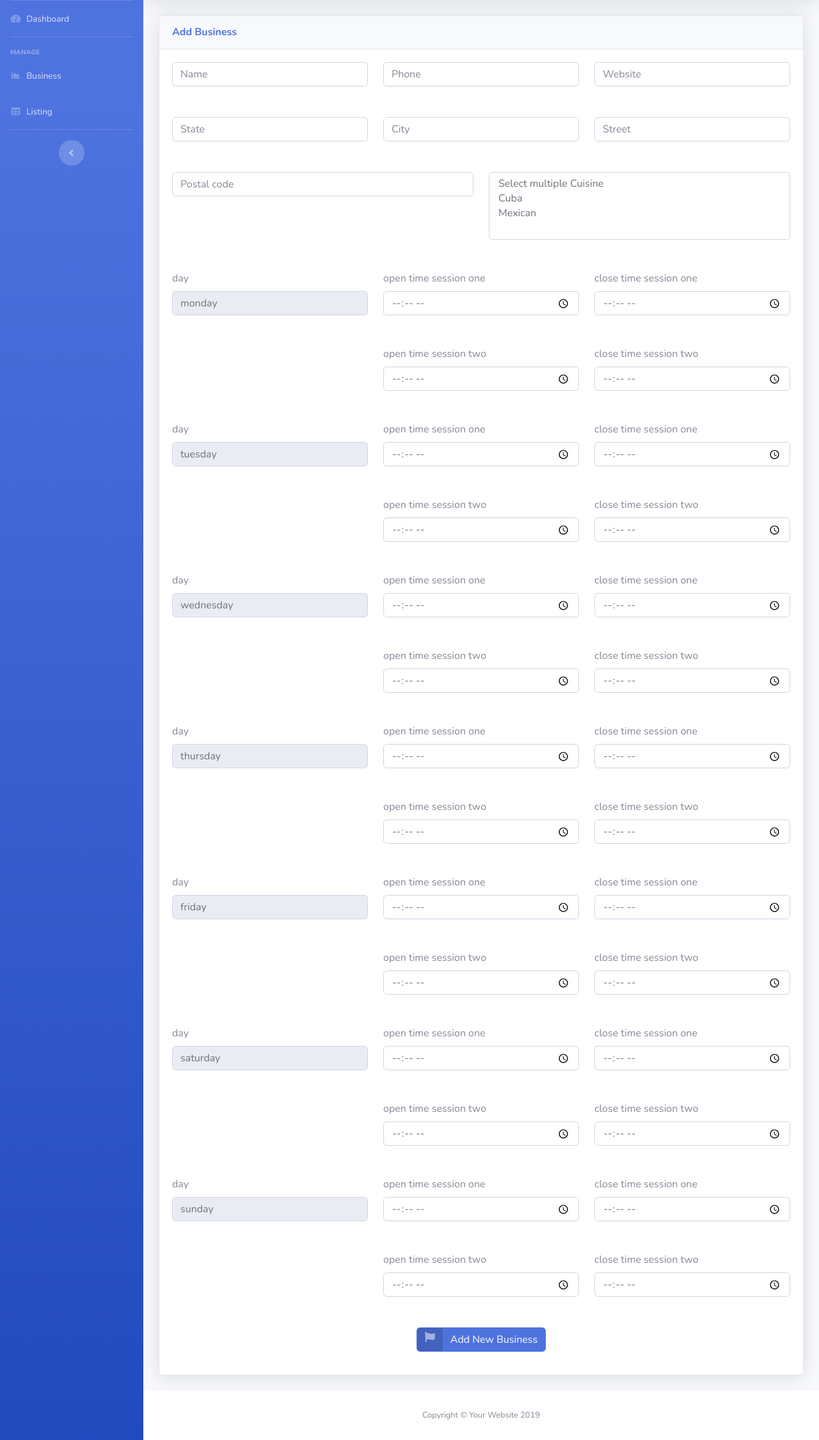
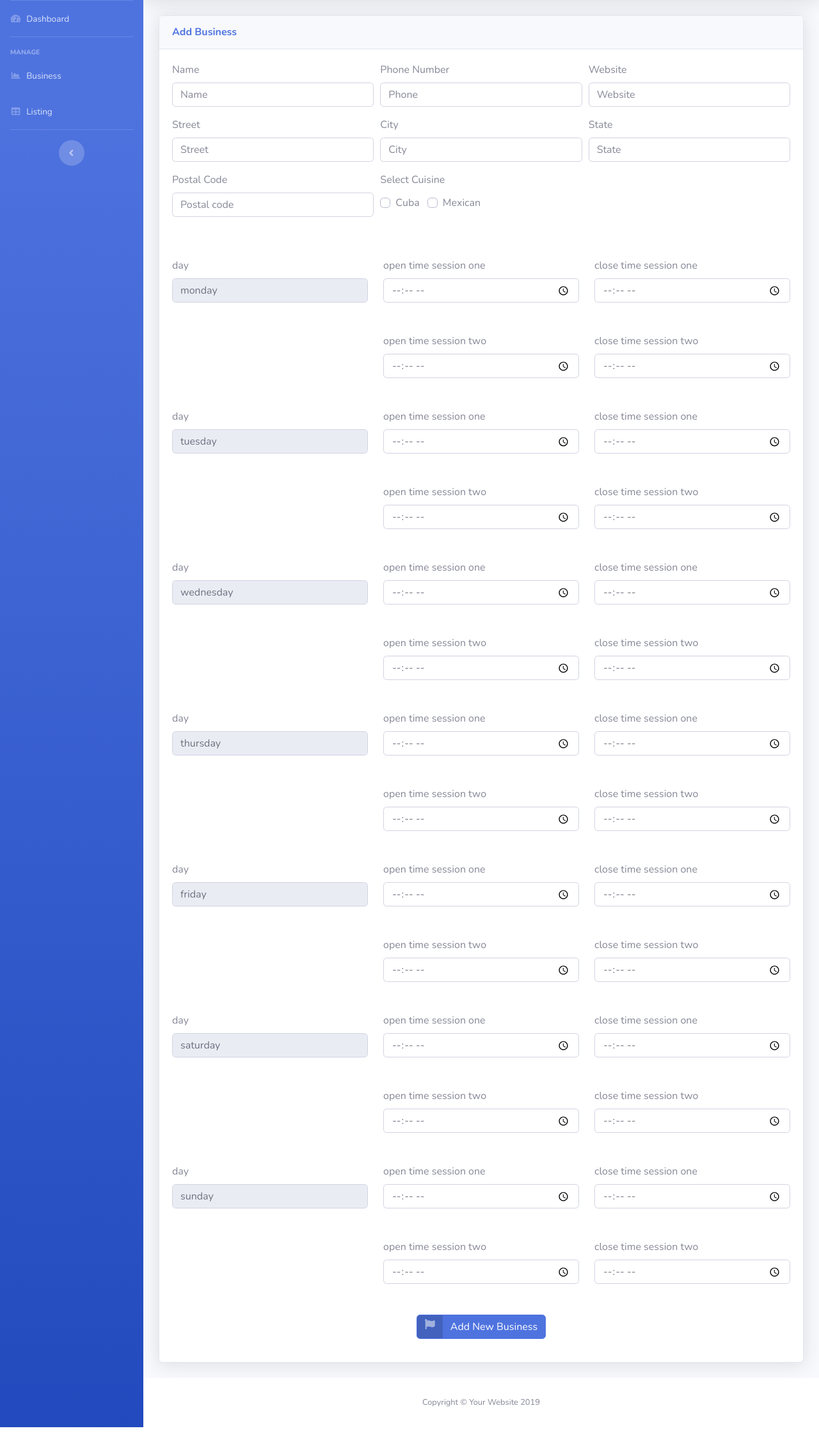
Before and after one commit to phassans/hungryhour-admin, a Django app: page /business/add in a window 1280 px wide. Shown: the part 70-2321 px from the top of the page at 64% size. Run offline with Django 3.2, Linux system fonts and the light colour scheme; parts of the project's set-up code (start-up, migrations or seed data) failed here and were passed over; some libraries are stand-ins or nearby versions.

Commit message:
change UI in add business page

```diff
--- a/content/templates/main/addbusiness.html
+++ b/content/templates/main/addbusiness.html
@@ -9,43 +9,54 @@
     <div class="card-body">
         <form action="/business/insert" method="post">
             {% csrf_token %}
-            <div class="row">
-                <div class="col">
-                    <input type="text" class="form-control" name="name" required placeholder="Name">
+            <div class="form-row">
+                <div class="form-group col-md-4">
+                    <label for="name">Name</label>
+                    <input type="text" class="form-control" name="name" id="name" required placeholder="Name">
                 </div>
-                <div class="col">
-                    <input type="text" class="form-control" name="phone" required placeholder="Phone">
+                <div class="form-group col-md-4">
+                    <label for="phone">Phone Number</label>
+                    <input type="text" class="form-control" name="phone" id="phone" required placeholder="Phone">
                 </div>
-                <div class="col">
-                    <input type="text" class="form-control" name="website" placeholder="Website">
+                <div class="form-group col-md-4">
+                    <label for="website">Website</label>
+                    <input type="text" class="form-control" name="website" id="website" placeholder="Website">
                 </div>
             </div>
-            <div class="row mt-5">
-                <div class="col">
-                    <input type="text" class="form-control" name="state" required placeholder="State">
+            <div class="form-row">
+                <div class="form-group col-md-4">
+                    <label for="street">Street</label>
+                    <input type="text" class="form-control" name="street" id="street" required placeholder="Street">
                 </div>
-                <div class="col">
-                    <input type="text" class="form-control" name="city" required placeholder="City">
+                <div class="form-group col-md-4">
+                    <label for="city">City</label>
+                    <input type="text" class="form-control" name="city" id="city" required placeholder="City">
                 </div>
-                <div class="col">
-                    <input type="text" class="form-control" name="street" required placeholder="Street">
+                <div class="form-group col-md-4">
+                    <label for="state">State</label>
+                    <input type="text" class="form-control" name="state" id="state" required placeholder="State">
                 </div>
             </div>
-            <div class="row mt-5">
-                <div class="col">
-                    <input type="text" class="form-control" name="postalCode" required placeholder="Postal code">
+            <div class="form-row">
+                <div class="form-group col-md-4">
+                    <label for="postalCode">Postal Code</label>
+                    <input type="text" class="form-control" name="postalCode" id="postalCode" required placeholder="Postal code">
                 </div>
-                <div class="col">
-                    <select class="form-control" multiple name="cuisine" required>
-                        <option>Select multiple Cuisine</option>
-                        <option value="cuba">Cuba</option>
-                        <option value="mexican">Mexican</option>
+                <div class="form-group col-md-6">
+                    <label>Select Cuisine</label>
+                    <div>
+                        <div class="custom-control custom-checkbox custom-control-inline my-1 mr-sm-2">
+                            <input type="checkbox" class="custom-control-input" name="cuisine" value="cuba" id="cuba">
+                            <label class="custom-control-label" for="cuba">Cuba</label>
+                        </div>
+                        <div class="custom-control custom-checkbox custom-control-inline my-1 mr-sm-2">
+                            <input type="checkbox" class="custom-control-input" name="mexican" value="mexican" id="mexican">
+                            <label class="custom-control-label" for="mexican">Mexican</label>
+                        </div>
+                    </div>
+                </div>
+            </div>
 
-                    </select>
-                    <!-- <input type="text" class="form-control" name="cuisine" required placeholder="Cuisine"> -->
-                </div>
-
-            </div>
             <div class="row mt-5">
                 <div class="col">
                     <label>day</label>
```
